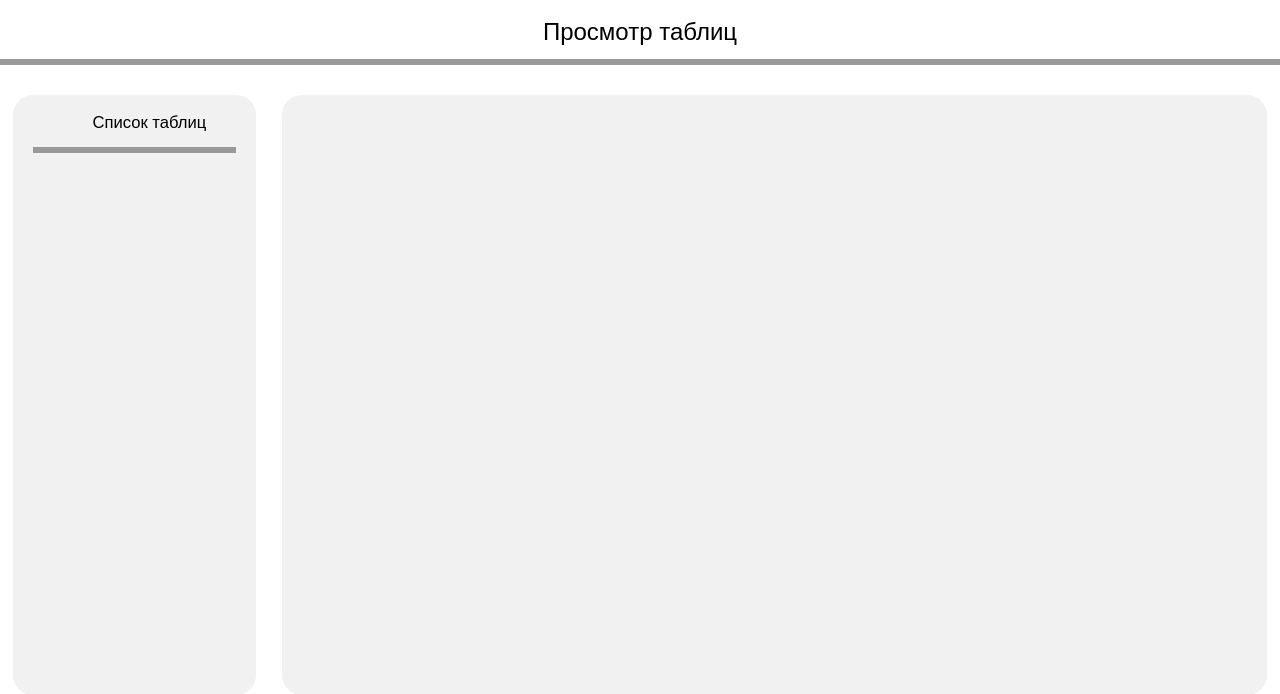
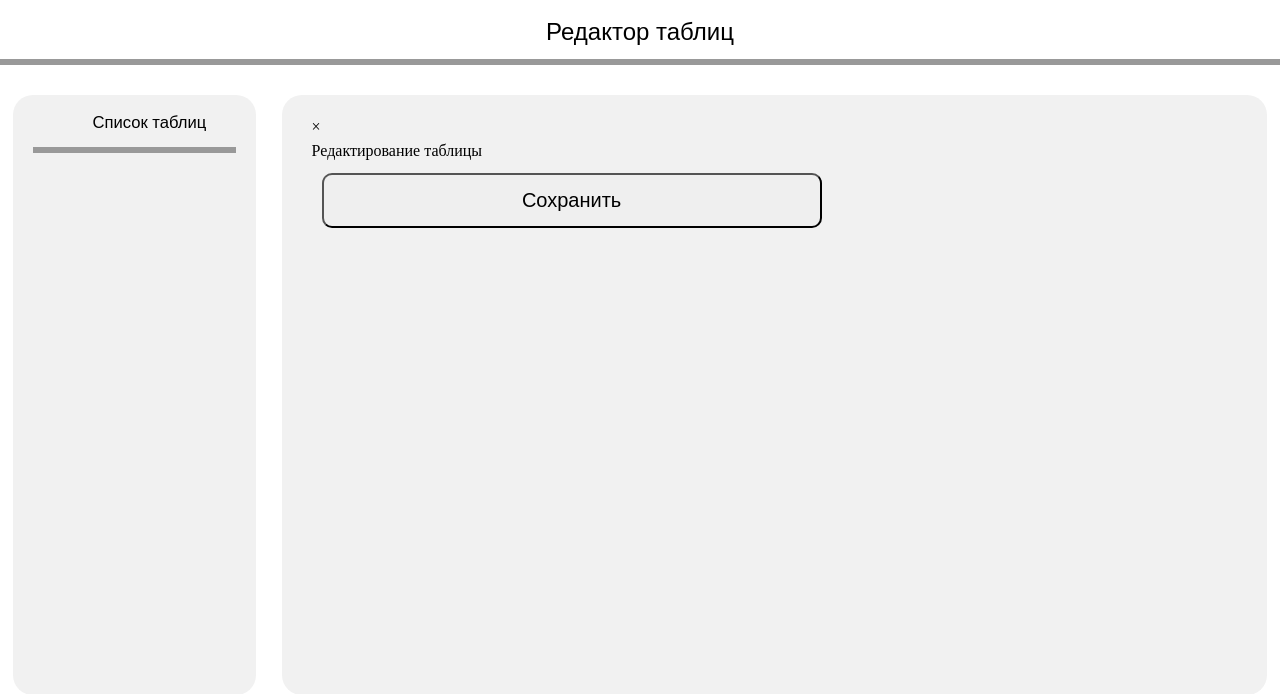
Before and after one commit to Aleksandrskm/SimpleTestFlask, a Flask app: page /viewing_tables in a window 1280 px wide. Shown: the part 75-769 px from the top of the page. Run offline with Flask 3, Linux system fonts and the light colour scheme.

Commit message:
Update viewing_tables.html

```diff
--- a/website/templates/viewing_tables.html
+++ b/website/templates/viewing_tables.html
@@ -2,24 +2,42 @@
 
 {% block content %}
 
-    <h2>Просмотр таблиц</h2>
+    <h2>Редактор таблиц</h2>
 
     <main class="tables_vi">
+        <div class="loader-container">
+<!--            <div class="spinner"></div>-->
+        </div>
         <div class="row_vi">
             <div class="column1_vi">
             <h3>Список таблиц</h3>
-
-                    <div class="container__nav">
-                    </div>
-
+                <div class="container__nav">
+                </div>
+                <div class="container__nav"></div>
+<!--                <div class="container_content"></div>-->
             </div>
             <div class="column2_vi">
-                <div class="container_content">
+                <div class="container_content"></div>
 
+            <div class="modal hide">
+                <div class="modal__dialog">
+                    <div class="modal__content">
+                        <form action="#">
+                            <div data-close class="modal__close">&times;</div>
+                            <div class="modal__title">Редактирование таблицы</div>
+                            <!-- <input required placeholder="Ваше имя" name="name" type="text" class="modal__input">
+                             <input required placeholder="Ваш номер телефона" name="phone" type="phone" class="modal__input"> -->
+                            <button class="btn btn_dark btn_min">Сохранить</button>
+                        </form>
+                    </div>
                 </div>
+            </div>
+
             </div>
         </div>
     </main>
 
 
+
+
 {% endblock %}
```
